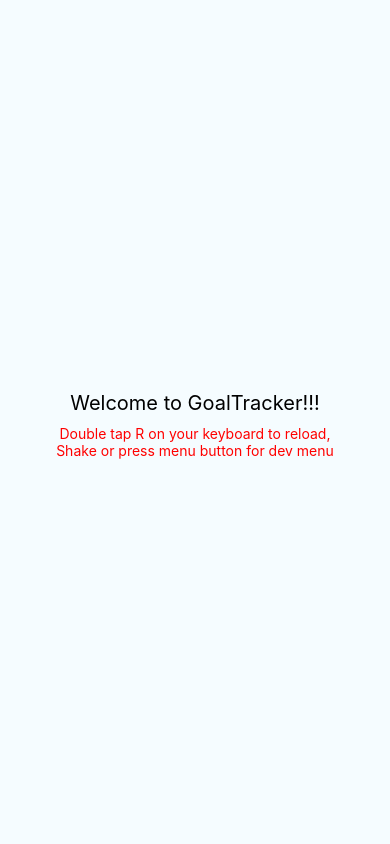
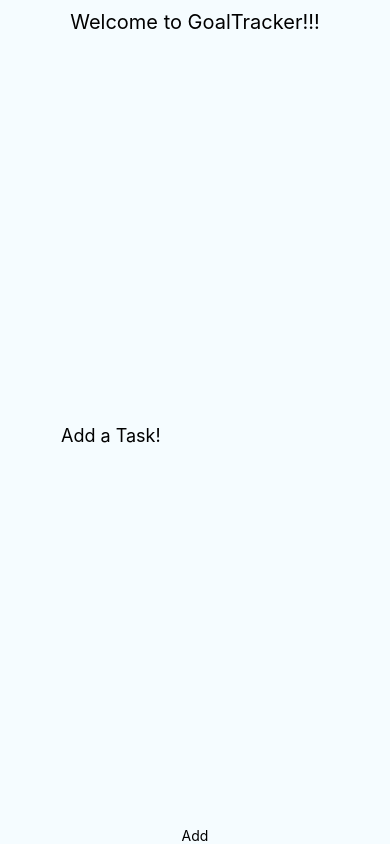
Before and after one commit to npatrick/goal-tracker, a React Native app: screen / in a window 390 px wide. Built offline with nearby package versions, Linux system fonts and the light colour scheme.

Commit message:
Basic add task functionality added

```diff
--- a/src/App.js
+++ b/src/App.js
@@ -1,8 +1,35 @@
 import React, { Component } from 'react';
-import { View, Text, StyleSheet } from 'react-native';
+import { View, Text, TouchableHighlight } from 'react-native';
+import Task from './components/Task';
+import { Input } from './components/common';
 import styles from './styles/styles';
 
 class App extends Component {
+  constructor(props) {
+    super(props);
+    this.state = {
+      taskToAdd: '',
+      tasks: []
+     };
+  }
+
+addTask() {
+  const tasks = this.state.tasks.slice();
+  console.log('call of addtask', tasks);
+  tasks.push(this.state.taskToAdd);
+  this.setState({
+    tasks,
+    taskToAdd: ''
+  });
+}
+
+taskTextChange(taskToAdd) {
+  this.setState({ taskToAdd });
+}
+
+renderTasks() {
+  return this.state.tasks.map((task, index) => (<Task key={index} text={task} />));
+}
 
     render() {
         return (
@@ -10,10 +37,16 @@ class App extends Component {
         <Text style={styles.welcome}>
           Welcome to GoalTracker!!!
         </Text>
-        <Text style={styles.instructions}>
-          Double tap R on your keyboard to reload,{'\n'}
-          Shake or press menu button for dev menu
-        </Text>
+        {this.renderTasks()}
+        <Input
+          placeholder='Add a Task!'
+          onChangeText={this.taskTextChange.bind(this)}
+          value={this.state.taskToAdd}
+        />
+        <TouchableHighlight onPress={this.addTask.bind(this)}>
+          <Text> Add </Text>
+        </TouchableHighlight>
+
       </View>
         );
     }
--- /dev/null
+++ b/src/components/Task.js
@@ -0,0 +1,15 @@
+import React, { Component } from 'react';
+import { View, Text } from 'react-native';
+
+class Task extends Component {
+    componentDidMount() {
+        console.log('RENDERING TASK', this.props.text);
+    }
+    render() {
+        return (<View>
+            <Text> {this.props.text} </Text>
+        </View>);
+    }
+}
+
+export default Task;
--- /dev/null
+++ b/src/components/common/Input.js
@@ -0,0 +1,45 @@
+import React from 'react';
+import { TextInput, View, Text } from 'react-native';
+
+const Input = ({ label, value, onChangeText, placeholder, secureTextEntry }) => {
+    const { inputStyle, labelStyle, containerStyle } = styles;
+
+        return (
+            <View style={containerStyle}>
+                <Text style={labelStyle}>{label}</Text>
+                <TextInput
+                secureTextEntry={secureTextEntry}
+                placeholder={placeholder}
+                underlineColorAndroid='transparent'
+                autoCorrect={false}
+                style={inputStyle}
+                value={value}
+                onChangeText={onChangeText}
+                />
+            </View>
+            );
+        };
+
+const styles = {
+    inputStyle: {
+        color: '#000',
+        paddingRight: 5,
+        paddingLeft: 5,
+        fontSize: 18,
+        lineHeight: 23,
+        flex: 2
+    },
+    labelStyle: {
+        fontSize: 18,
+        paddingLeft: 20,
+        flex: 1
+    },
+    containerStyle: {
+        height: 40,
+        flex: 1,
+        flexDirection: 'row',
+        alignItems: 'center'
+    },
+};
+
+export { Input };
--- /dev/null
+++ b/src/components/common/index.js
@@ -0,0 +1 @@
+export * from './Input';
--- a/src/styles/styles.js
+++ b/src/styles/styles.js
@@ -15,6 +15,25 @@ const styles = {
     color: 'red',
     marginBottom: 5,
   },
+  inputStyle: {
+        color: '#000',
+        paddingRight: 5,
+        paddingLeft: 5,
+        fontSize: 18,
+        lineHeight: 23,
+        flex: 2
+  },
+  labelStyle: {
+      fontSize: 18,
+      paddingLeft: 20,
+      flex: 1
+  },
+  containerStyle: {
+      height: 40,
+      flex: 1,
+      flexDirection: 'row',
+      alignItems: 'center'
+  },
 };
 
 export default styles;
```
